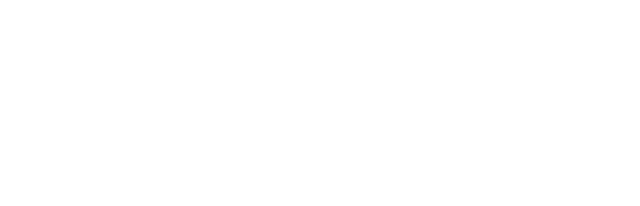
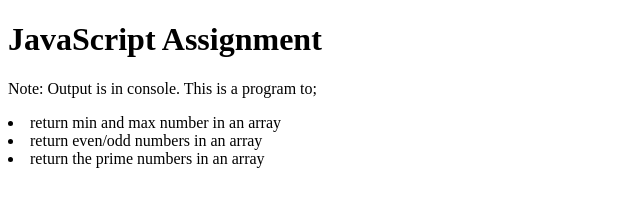
Before and after one commit to msodiq19/Include-js-assignment-2, a plain HTML site: page index.html in a window 1280 px wide. Shown: the whole page, without its empty margins (0-640 px from the left). Drawn offline with Linux system fonts and the light colour scheme.

Commit message:
reconstruct the program

```diff
--- a/index.html
+++ b/index.html
@@ -7,7 +7,11 @@
     <title>Nithub JS Assignment 2</title>
 </head>
 <body>
-
+    <h1>JavaScript Assignment</h1>
+    <p>Note: Output is in console. This is a program to;</p>
+    <li>return min and max number in an array</li>
+    <li>return even/odd numbers in an array</li>
+    <li>return the prime numbers in an array</li>
     <script src="index.js"></script>
 </body>
 </html>
--- a/index.js
+++ b/index.js
@@ -43,7 +43,7 @@ function prime(arr,n){
             prime.push(arr[i])
         }
     }
-    console.log(prime)
+    console.log(`The prime numbers are ${prime}`)
 }
 
 prime(arr,n)
@@ -59,7 +59,7 @@ function evenOdd (arr){
             odd.push(arr[i])
         }
     }
-    console.log(odd,even)
+    console.log(`odd = ${odd} even = ${even}`)
 }
 
 evenOdd(arr)
```
